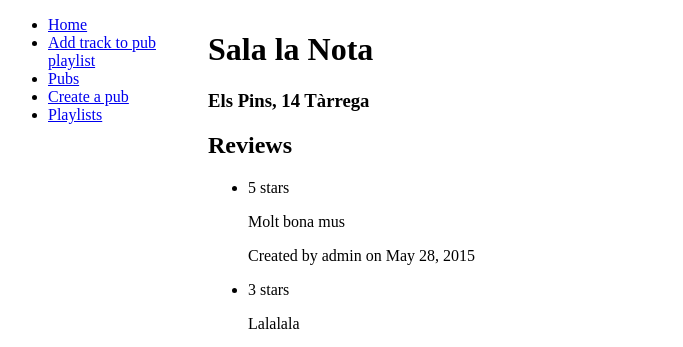
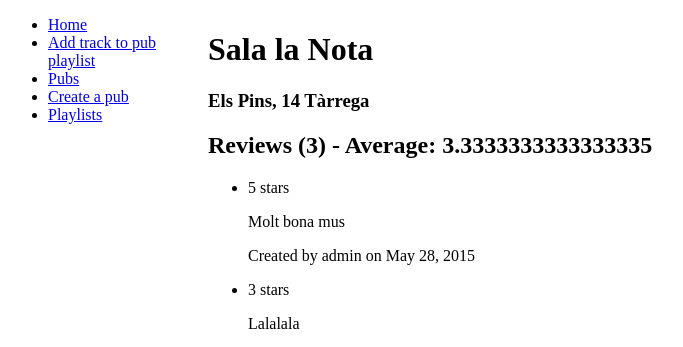
Before and after one commit to PitonProject/PitonProject, a Django app: page /pub/2/ in a window 1280 px wide. Shown: the part 78-425 px from the top of the page, without its empty margins (0-683 px from the left). Run offline with Django 3.2, Linux system fonts and the light colour scheme; data comes from the database, SQL or seed files in the repository; some libraries are stand-ins or nearby versions.

Commit message:
Showing avg of reviews

```diff
--- a/PlayIT/appPlayIT/templates/pub.html
+++ b/PlayIT/appPlayIT/templates/pub.html
@@ -24,7 +24,7 @@
         </h3>
 
         {% if reviews %}
-            <h2>Reviews</h2>
+            <h2>Reviews ({{ number_of_reviews }}) - Average: {{ reviews_avg }}</h2>
             <ul rel="review">
                 {% for review in reviews %}
                     <li typeof="Review">
```
